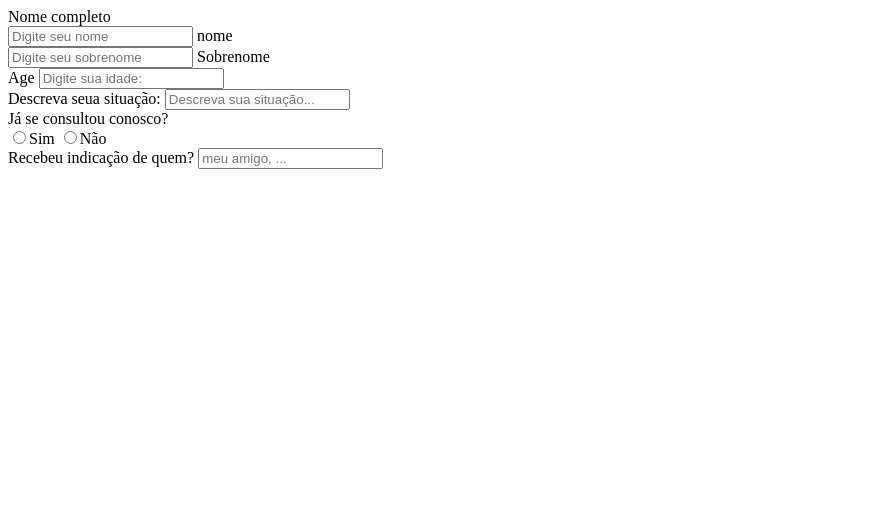
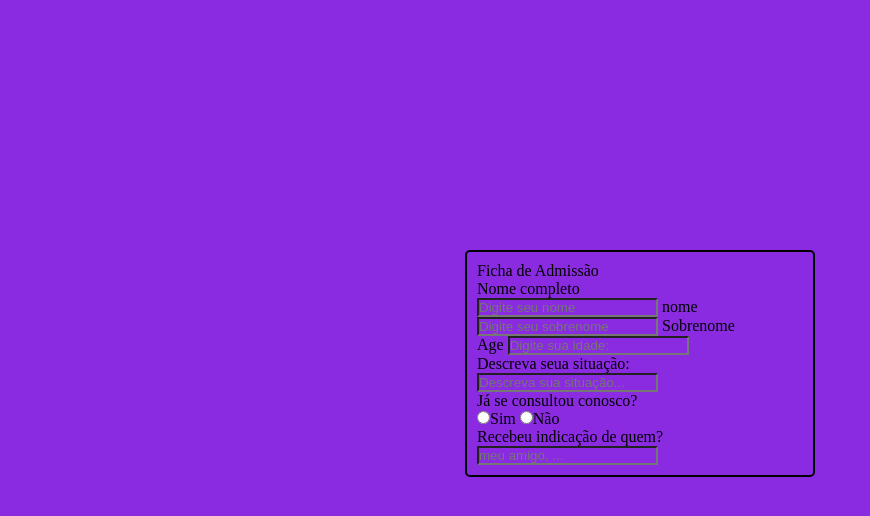
Before and after one commit to clivedev88/Geracao_Tech_FrontEnd_Aula03, a plain HTML site: page Ex0/index.html in a window 1280 px wide. Shown: the whole page, without its empty margins (0-870 px from the left). Drawn offline with Linux system fonts and the light colour scheme.

Commit message:
whole project commit

```diff
--- a/Ex0/index.html
+++ b/Ex0/index.html
@@ -4,9 +4,11 @@
     <meta charset="UTF-8">
     <meta name="viewport" content="width=device-width, initial-scale=1.0">
     <title>Exercício1</title>
+    <link rel="stylesheet" href="style.css">
 </head>
 <body>
     <form action="">
+        <label for="admissao">Ficha de Admissão</label>
         <div>
             <label for="nome">Nome completo</label>
             <div>
--- /dev/null
+++ b/Ex0/style.css
@@ -0,0 +1,19 @@
+* {
+    margin: 0;
+    padding: 0;
+    background-color: blueviolet;
+}
+
+form {
+    box-sizing: border-box;
+    border: 2px solid black;
+    margin: auto;
+    margin-top: 250px;
+    max-width: 350px;
+    padding: 10px;
+    border-radius: 5px;
+    /* background-color: beige; */
+}
+#admissao {
+    background-color: blue;
+}
```
